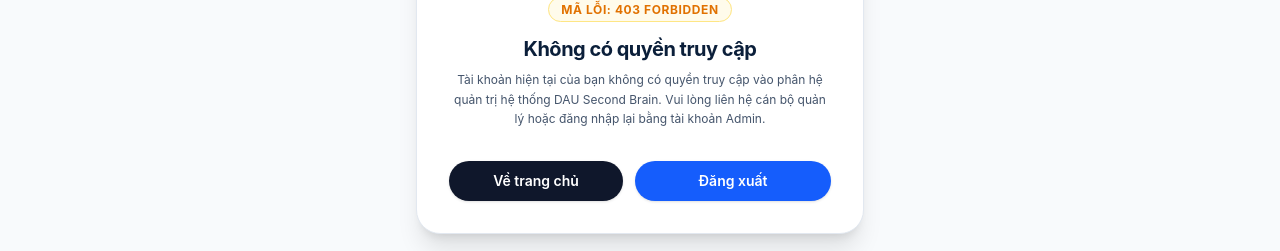
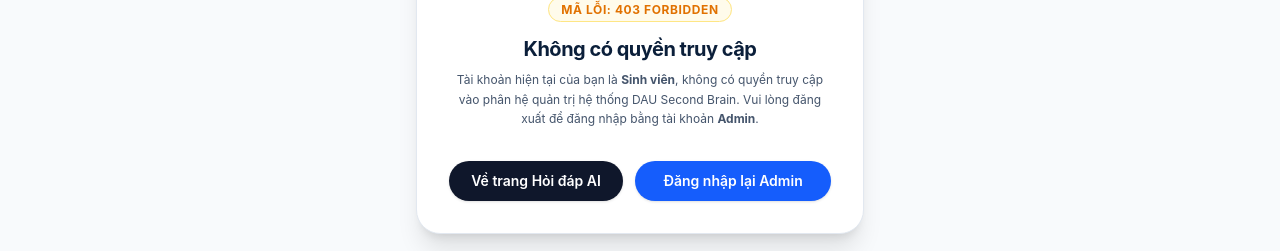
Before and after one commit to ThuyDuyen2308/DAU-Second-Brain, a Next.js app in the folder web/: page /403 in a window 1280 px wide. Shown: the part 410-661 px from the top of the page. Built offline with nearby package versions, Linux system fonts and the light colour scheme; no server answers.

Commit message:
fix(auth): clear session token on logout from 403 page

```diff
--- a/web/app/403/page.tsx
+++ b/web/app/403/page.tsx
@@ -14,6 +14,10 @@
     try {
       setLoggingOut(true);
       await fetch("/api/auth/logout", { method: "POST" });
+      if (typeof window !== "undefined") {
+        sessionStorage.removeItem("dau_session_token");
+        sessionStorage.removeItem("dau_session_role");
+      }
       router.push("/login");
       router.refresh();
     } catch (error) {
@@ -48,14 +52,14 @@
         </h1>
 
         <p className="text-xs text-slate-600 leading-relaxed mb-8">
-          Tài khoản hiện tại của bạn không có quyền truy cập vào phân hệ quản trị hệ thống DAU Second Brain. Vui lòng liên hệ cán bộ quản lý hoặc đăng nhập lại bằng tài khoản Admin.
+          Tài khoản hiện tại của bạn là <strong>Sinh viên</strong>, không có quyền truy cập vào phân hệ quản trị hệ thống DAU Second Brain. Vui lòng đăng xuất để đăng nhập bằng tài khoản <strong>Admin</strong>.
         </p>
 
         {/* Action Buttons */}
         <div className="flex flex-col sm:flex-row items-center gap-3">
-          <Link href="/" className="w-full">
+          <Link href="/ask" className="w-full">
             <Button variant="secondary" size="md" className="w-full">
-              Về trang chủ
+              Về trang Hỏi đáp AI
             </Button>
           </Link>
           <Button
@@ -65,7 +69,7 @@
             onClick={handleLogout}
             disabled={loggingOut}
           >
-            {loggingOut ? "Đang đăng xuất..." : "Đăng xuất"}
+            {loggingOut ? "Đang xử lý..." : "Đăng nhập lại Admin"}
           </Button>
         </div>
       </div>
```
